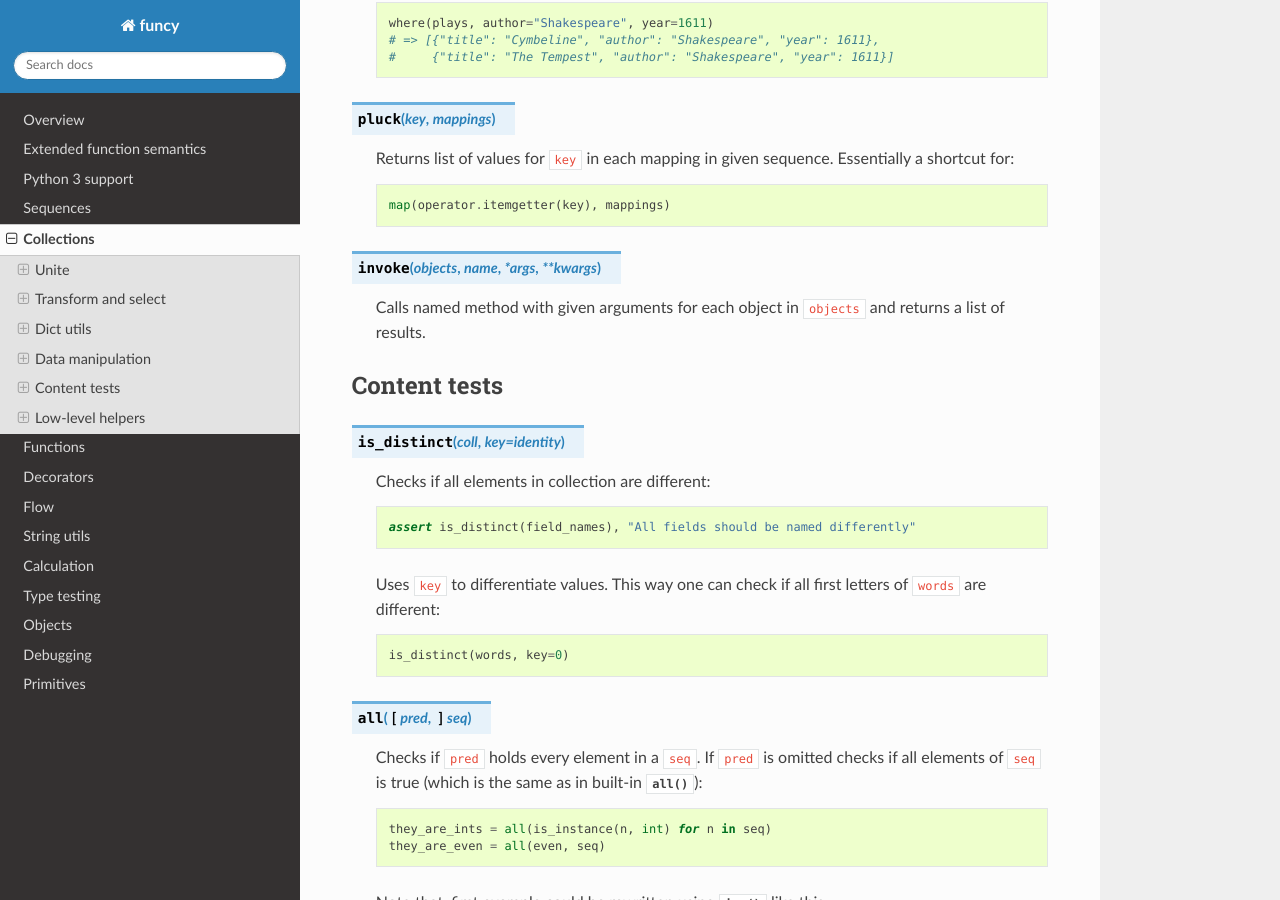
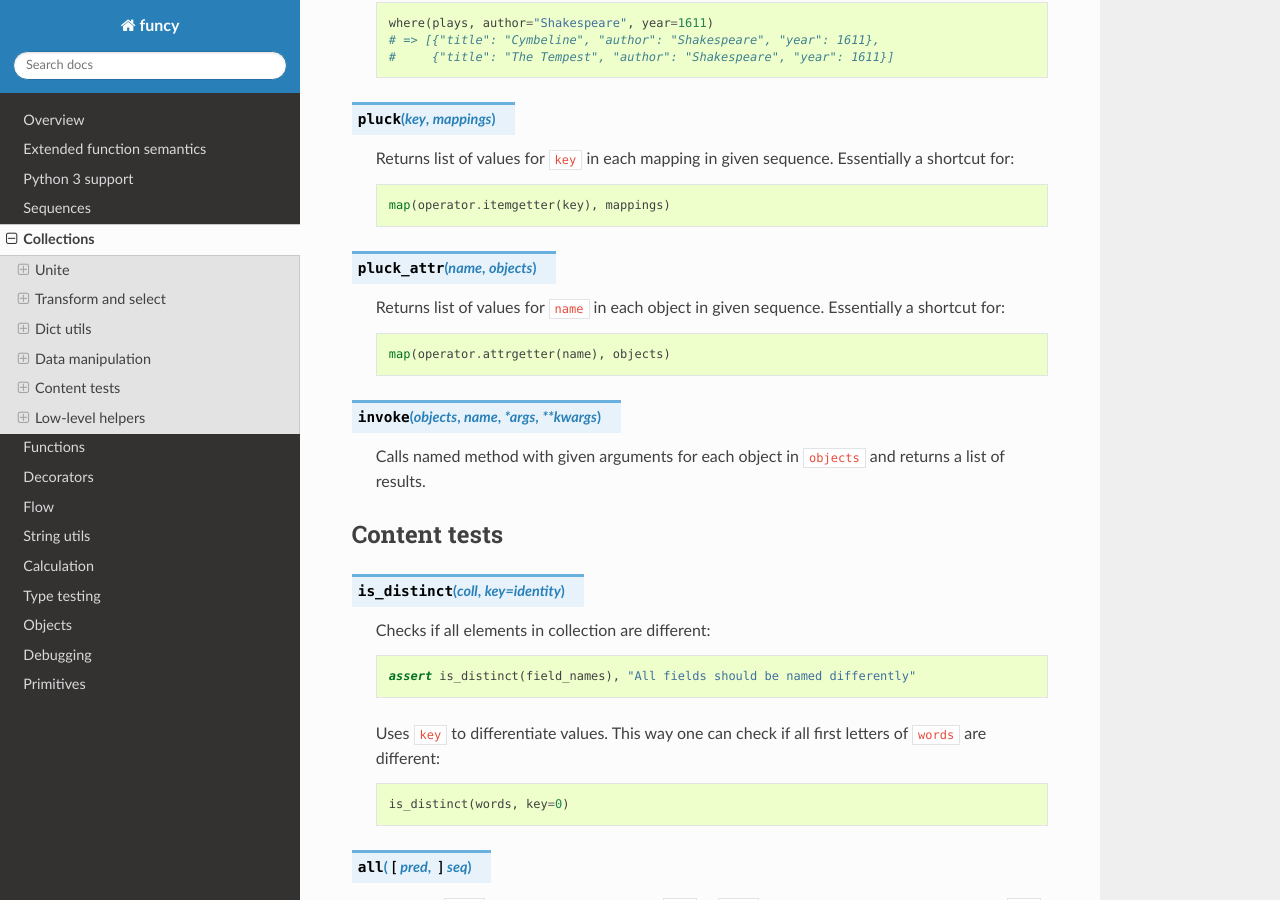
Before and after one commit to Jamaal224/funcy, a Sphinx documentation site: the page built from docs/colls.rst, in a window 1280 px wide and 900 px high, scrolled down 4582 px. Built offline with Sphinx 7.4.7 and the Read the Docs theme 2.0.0, drawn with Linux system fonts in a browser that asks for light colours.

Commit message:
Adds pluck_attr to the docs

```diff
--- a/docs/colls.rst
+++ b/docs/colls.rst
@@ -211,6 +211,13 @@ Data manipulation
         map(operator.itemgetter(key), mappings)
 
 
+.. function:: pluck_attr(name, objects)
+
+    Returns list of values for ``name`` in each object in given sequence. Essentially a shortcut for::
+
+        map(operator.attrgetter(name), objects)
+
+
 .. function:: invoke(objects, name, *args, **kwargs)
 
     Calls named method with given arguments for each object in ``objects`` and returns a list of results.
```
Also changed, not shown: 1 other file.
